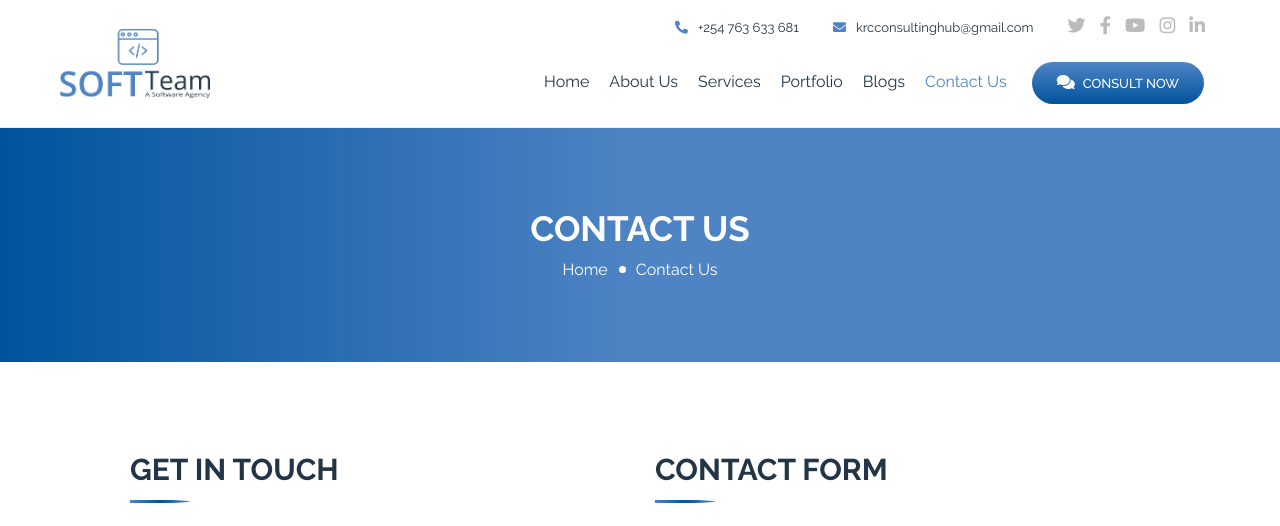
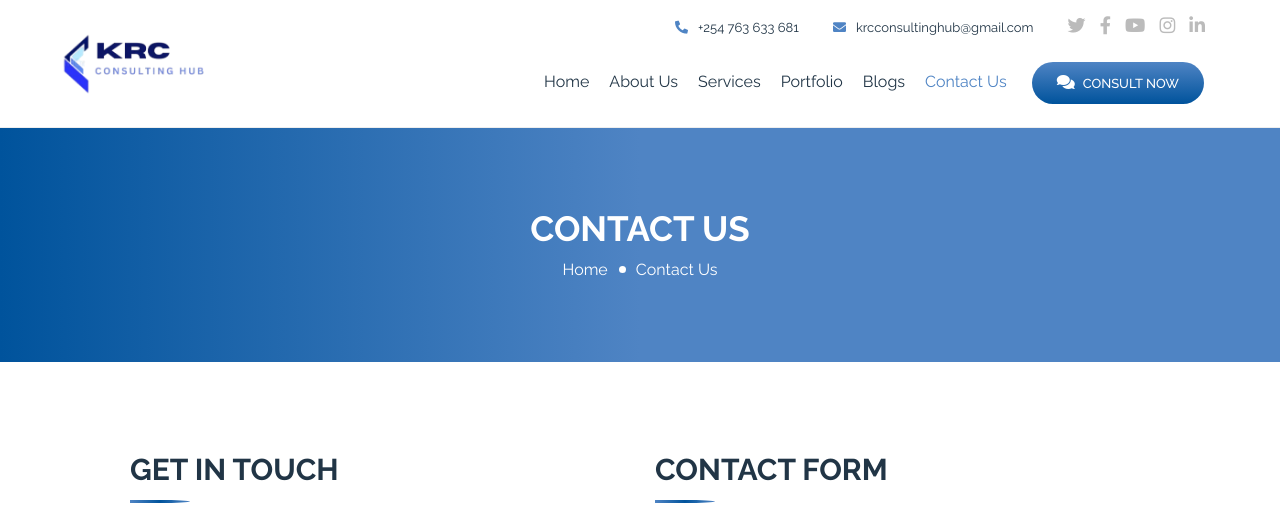
Before and after one commit to DavidMtundi/krc, a plain HTML site: page contact.html in a window 1280 px wide. Shown: the top 526 px of the page. Drawn offline with nearby package versions, Linux system fonts and the light colour scheme; files whose address does not match are found by name.

Commit message:
Update Logo

```diff
--- a/contact.html
+++ b/contact.html
@@ -33,7 +33,7 @@
                         <div class="col-lg-2">
                             <div class="brand">
                                 <a href="index.html">
-                                    <img src="img/logo.png" alt="Logo">
+                                    <img src="img/logoo.png" alt="Logo">
                                 </a>
                             </div>
                         </div>
```
Also changed, not shown: about.html (+1 -1 lines), index.html (+1 -1 lines), portfolio.html (+1 -1 lines), services.html (+1 -1 lines), single.html (+1 -1 lines), img/khl.png (added), img/log.jpeg (added), img/logh.png (added), img/logoo.png (added), 2 other files.
